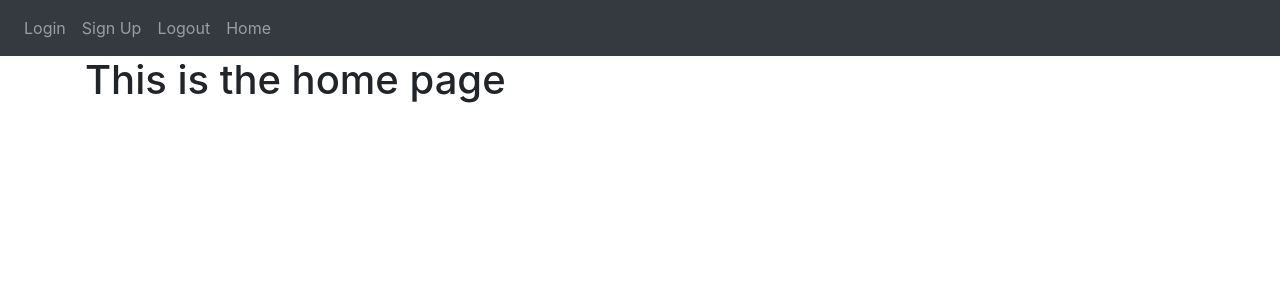
After one commit to seffa1/Flask_Practice, a Flask app: template website/templates/home.html in a window 1280 px wide. The commit adds this page. Shown: the top 300 px of the page. Run offline with Flask 2, Linux system fonts and the light colour scheme; the template is opened without the code that fills it, so the values that code supplies are empty; some libraries are stand-ins or nearby versions.

Commit message:
"continued"

```diff
--- /dev/null
+++ b/website/static/NOTES.txt
@@ -0,0 +1,2 @@
+This directoy is used if you want to integrate your own javascript, CSS, images, etc. Things which do not change.
+It would then be loaded in, in the "Base.html", see notes there.
--- a/website/templates/base.html
+++ b/website/templates/base.html
@@ -26,8 +26,60 @@
     <!-- Left off at 27:55 in the video -->
     <title>{% block title %}Home{% endblock %}</title>
   </head>
-  <body>
 
 
+  <body>
+    <!-- This is a bootstrap class-->
+    <nav class="navbar navbar-expand-lg navbar-dark bg-dark">
+      <!-- Botton that expands the nav bar-->
+      <button
+              class="navbar-toggler"
+              type="button"
+              data-toggle="collapse"
+              data-target= "#navbar"
+      >
+        <span class="navbar-toggler-icon" > </span>
+      </button>
+      <div class = "collapse navbar-collapse" id="navbar">
+        <div class="navbar-nav">
+          <a class="nav-item nav-link" id="login" href="/login">Login</a>
+          <a class="nav-item nav-link" id="signUp" href="/sign-up">Sign Up</a>
+          <a class="nav-item nav-link" id="logout" href="/logout">Logout</a>
+          <a class="nav-item nav-link" id="home" href="/login">Home</a>
+        </div>
+      </div>
+    </nav>
+
+    <div class="container">
+      {% block context %}
+      {% endblock %}
+    </div>
+
+
+
+    <!-- Javascript scripts from the bootsrap framework-->
+    <!-- This is how you would load the html file "index.js" from the 'static' folder -->
+    <!-- This is a jinja syntax, double squigly brackets indicates a python eexpression -->
+    <script
+      src="https://code.jquery.com/jquery-3.2.1.slim.min.js"
+      integrity="sha384-KJ3o2DKtIkvYIK3UENzmM7KCkRr/rE9/Qpg6aAZGJwFDMVNA/GpGFF93hXpG5KkN"
+      crossorigin="anonymous"
+    ></script>
+    <script
+      src="https://cdnjs.cloudflare.com/ajax/libs/popper.js/1.12.9/umd/popper.min.js"
+      integrity="sha384-ApNbgh9B+Y1QKtv3Rn7W3mgPxhU9K/ScQsAP7hUibX39j7fakFPskvXusvfa0b4Q"
+      crossorigin="anonymous"
+    ></script>
+    <script
+      src="https://maxcdn.bootstrapcdn.com/bootstrap/4.0.0/js/bootstrap.min.js"
+      integrity="sha384-JZR6Spejh4U02d8jOt6vLEHfe/JQGiRRSQQxSfFWpi1MquVdAyjUar5+76PVCmYl"
+      crossorigin="anonymous"
+    ></script>
+
+
+    <script
+      type="text/javascript"
+      src="{{ url_for('static', filename='index.js') }}"
+    ></script>
   </body>
 </html>
--- /dev/null
+++ b/website/templates/home.html
@@ -0,0 +1,11 @@
+<!-- This template will be the exact same as the "base.html" template-->
+<!-- Except we can override any blocks defined in "base.html"-->
+{% extends "base.html" %}
+
+
+
+{% block title %}Home{% endblock %}
+
+{% block context %}
+<h1>This is the home page</h1>
+{% endblock %}
--- a/website/views.py
+++ b/website/views.py
@@ -1,9 +1,10 @@
-from flask import Blueprint
+from flask import Blueprint, render_template
 
 
 views = Blueprint('views', __name__)
 
 
 @views.route('/')
+# When this function is called, it renders the html in "home.html"
 def home():
-    return "<h1>Test</h1>"
+    return render_template("home.html")
```
Also changed, not shown: website/templates/login.html (added, +10 -0 lines), website/templates/sign_up.html (added, +10 -0 lines), website/static/index.js.py (added).
